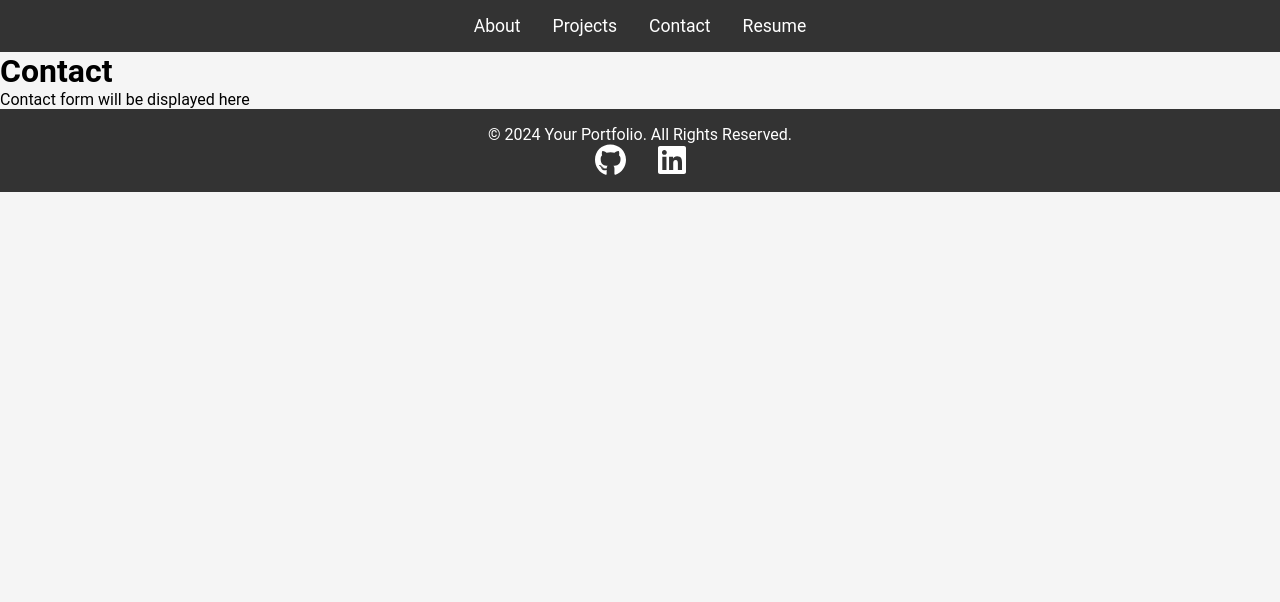
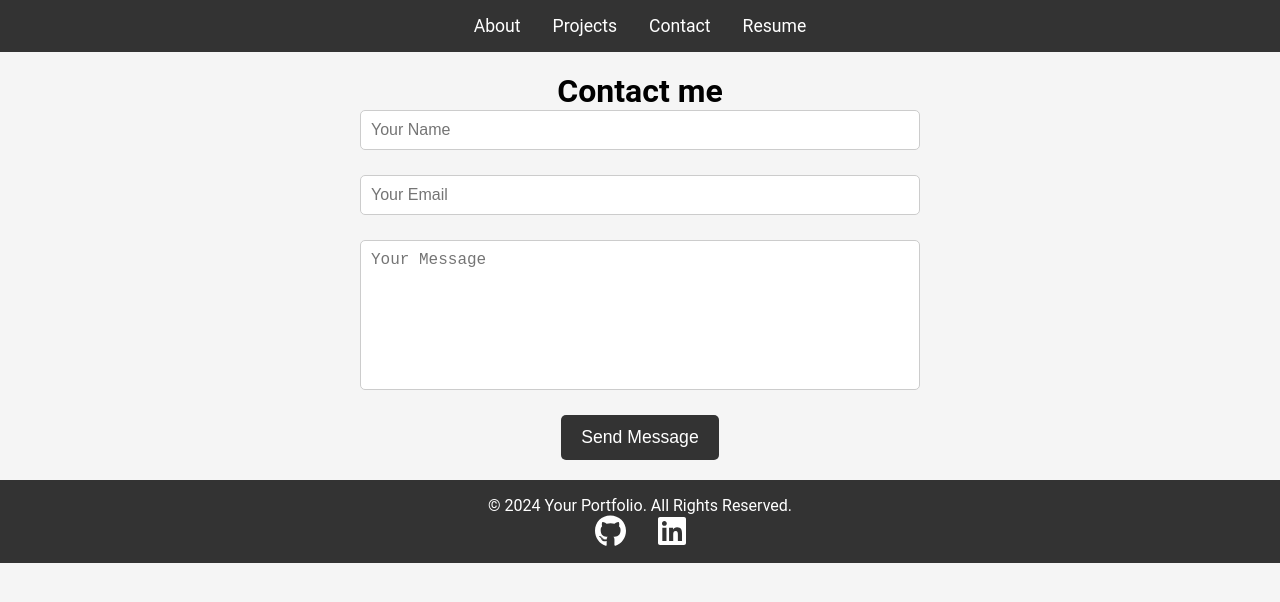
Before and after one commit to HPOGFD/reactFolio, a React (Vite) app: page /Contact in a window 1280 px wide. Shown: the top 602 px of the page. Built offline with nearby package versions, Linux system fonts and the light colour scheme.

Commit message:
implemented form router

```diff
--- a/src/App.jsx
+++ b/src/App.jsx
@@ -1,5 +1,6 @@
 import Nav from './components/NavTabs';
 import Footer from './components/Footer';
+import Form from './router/Form';
 import { Outlet } from 'react-router-dom';
 
 function App() {
--- a/src/pages/Contact.jsx
+++ b/src/pages/Contact.jsx
@@ -1,11 +1,11 @@
+import Form from '../router/Form';
+
+
 export default function Contact() {
     console.log('About.jsx is running');
     return (
         <div>
-            <h1>Contact</h1>
-            <p>
-                Contact form will be displayed here
-            </p>
+            <Form />
         </div>
     );
 }
--- /dev/null
+++ b/src/router/Form.jsx
@@ -0,0 +1,71 @@
+import { useState } from 'react';
+import '../style/Form.css';
+
+
+function Form() {
+  // State variables for name, email, and message
+  const [name, setName] = useState('');
+  const [email, setEmail] = useState('');
+  const [message, setMessage] = useState('');
+
+  const handleInputChange = (e) => {
+    // Get value and name from input field
+    const { name, value } = e.target;
+
+    // Update the appropriate state based on the input field name
+    if (name === 'name') {
+      setName(value);
+    } else if (name === 'email') {
+      setEmail(value);
+    } else {
+      setMessage(value);
+    }
+  };
+
+  const handleFormSubmit = (e) => {
+    // Prevent the page from refreshing on form submit
+    e.preventDefault();
+
+    // Show an alert with the submitted information (you can replace this with an actual action)
+    alert(`Message Sent by ${name}\nEmail: ${email}\nMessage: ${message}`);
+
+    // Clear input fields after submitting
+    setName('');
+    setEmail('');
+    setMessage('');
+  };
+
+  return (
+    <div className="form-container">
+      <h1>Contact me</h1>
+      <form className="form" onSubmit={handleFormSubmit}>
+        <input
+          value={name}
+          name="name"
+          onChange={handleInputChange}
+          type="text"
+          placeholder="Your Name"
+          required
+        />
+        <input
+          value={email}
+          name="email"
+          onChange={handleInputChange}
+          type="email"
+          placeholder="Your Email"
+          required
+        />
+        <textarea
+          value={message}
+          name="message"
+          onChange={handleInputChange}
+          placeholder="Your Message"
+          required
+        />
+        <button type="submit">Send Message</button>
+      </form>
+    </div>
+  );
+}
+
+export default Form;
--- /dev/null
+++ b/src/style/form.css
@@ -0,0 +1,44 @@
+/* Form.css */
+
+.form-container {
+    max-width: 600px;
+    margin: 0 auto;
+    padding: 20px;
+    text-align: center;
+  }
+
+  .form {
+    display: flex;
+    flex-direction: column;
+    gap: 15px;
+    align-items: center;
+  }
+
+  .form input,
+  .form textarea {
+    width: 100%;
+    padding: 10px;
+    margin-bottom: 10px;
+    border: 1px solid #ccc;
+    border-radius: 5px;
+    font-size: 1rem;
+  }
+
+  .form textarea {
+    height: 150px;
+    resize: none;
+  }
+
+  .form button {
+    padding: 12px 20px;
+    background-color: #333;
+    color: white;
+    border: none;
+    border-radius: 5px;
+    cursor: pointer;
+    font-size: 1.1rem;
+  }
+
+  .form button:hover {
+    background-color: #f39c12;
+  }
```
